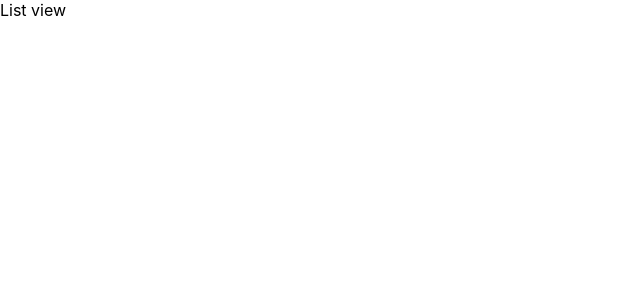
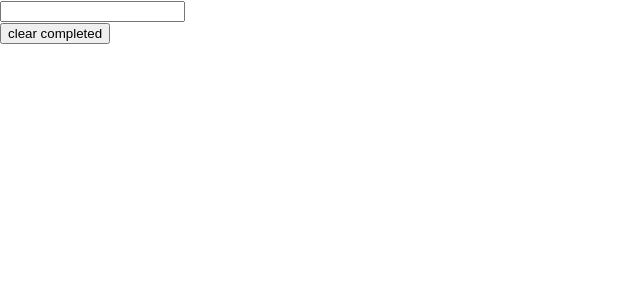
Before and after one commit to himchan94/TodoList-TS, a React (Create React App) app: page / in a window 1280 px wide. Shown: the top 300 px of the page, without its empty margins (0-640 px from the left). Built offline with nearby package versions, Linux system fonts and the light colour scheme.

Commit message:
feat: Add ability to complete a task and clear tasks

```diff
--- a/package.json
+++ b/package.json
@@ -10,6 +10,7 @@
     "@types/node": "^16.11.33",
     "@types/react": "^18.0.8",
     "@types/react-dom": "^18.0.3",
+    "nanoid": "^3.3.3",
     "react": "^18.1.0",
     "react-dom": "^18.1.0",
     "react-router-dom": "^6.3.0",
--- a/src/screens/ListScreen.tsx
+++ b/src/screens/ListScreen.tsx
@@ -1,9 +1,71 @@
-import * as React from 'react';
+import React, { ChangeEvent, KeyboardEvent, useState } from 'react';
+import { nanoid } from 'nanoid';
 
 type Props = {};
 
+type Task = {
+  id: string;
+  label: string;
+  isComplete: boolean;
+};
+
 const ListScreen: React.FunctionComponent<Props> = (props) => {
-  return <div>List view</div>;
+  const [tasks, setTasks] = useState<Task[]>([]);
+  const [newTaskLabel, setNewTaskLabel] = useState('');
+
+  const handleNewTaskLabelChange = (e: ChangeEvent<HTMLInputElement>) => {
+    setNewTaskLabel(e.target.value);
+  };
+
+  const handleNewTaskKeyPress = (e: KeyboardEvent<HTMLInputElement>) => {
+    if (e.key === 'Enter' && newTaskLabel !== '') {
+      setTasks((tasks) => [
+        ...tasks,
+        { id: nanoid(), label: newTaskLabel, isComplete: false },
+      ]);
+      setNewTaskLabel('');
+    }
+  };
+
+  const handleCompleteChange =
+    (handledTask: Task) => (e: ChangeEvent<HTMLInputElement>) => {
+      setTasks((tasks) =>
+        tasks.map((task) => {
+          if (task.id === handledTask.id)
+            return { ...task, isComplete: e.target.checked };
+          return task;
+        })
+      );
+    };
+
+  const handleClearClick = () => {
+    setTasks((tasks) => tasks.filter((tasks) => !tasks.isComplete));
+  };
+
+  return (
+    <div>
+      <div>
+        {tasks.map((task) => (
+          <div key={task.id}>
+            <input
+              type="checkbox"
+              checked={task.isComplete}
+              onChange={handleCompleteChange(task)}
+            />
+            {task.label}
+          </div>
+        ))}
+      </div>
+      <input
+        value={newTaskLabel}
+        onChange={handleNewTaskLabelChange}
+        onKeyPress={handleNewTaskKeyPress}
+      />
+      <div>
+        <button onClick={handleClearClick}>clear completed</button>
+      </div>
+    </div>
+  );
 };
 
 export default ListScreen;
```
Also changed, not shown: 1 other file (tests, documents, lock files or other folders).
